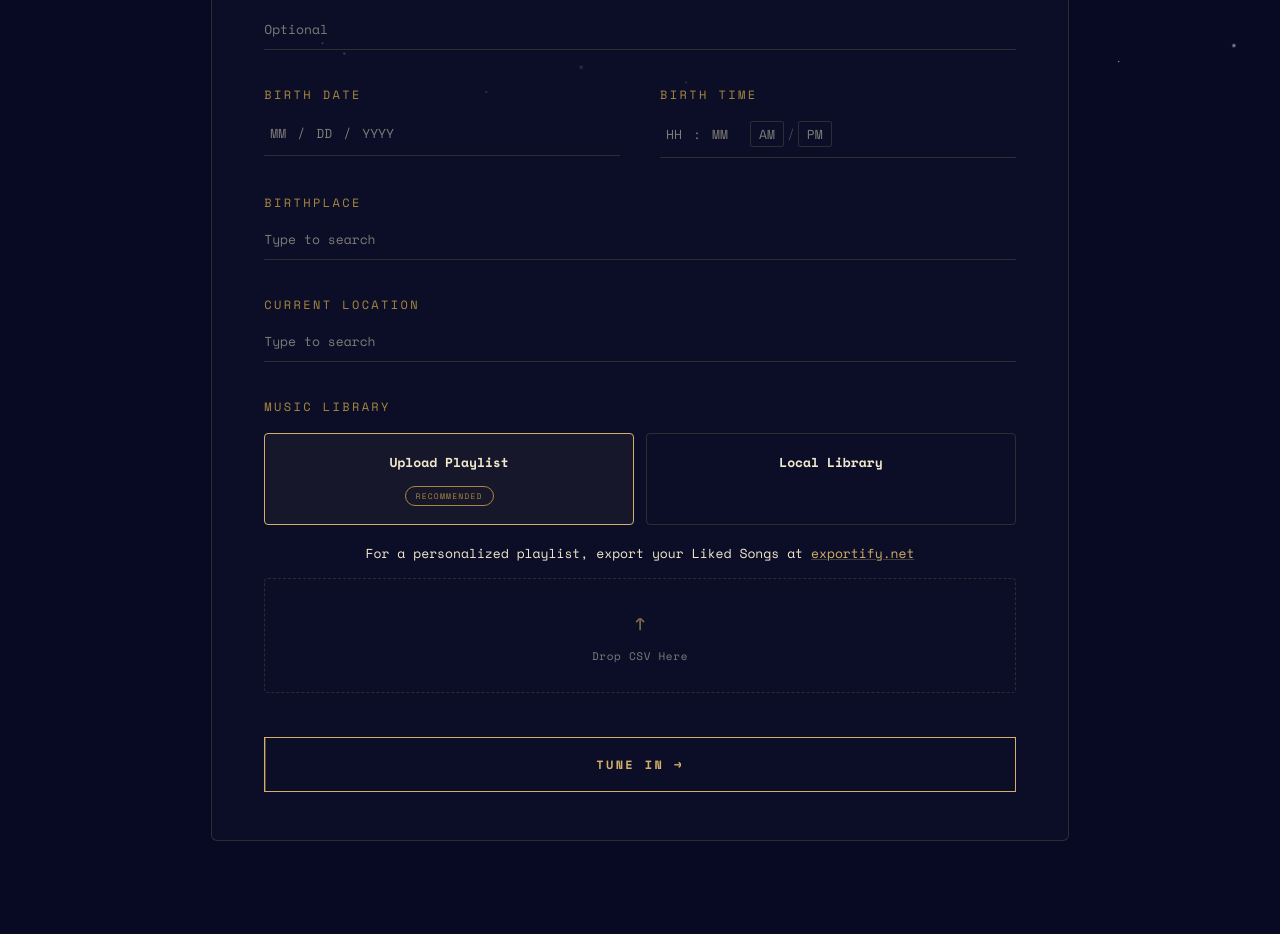
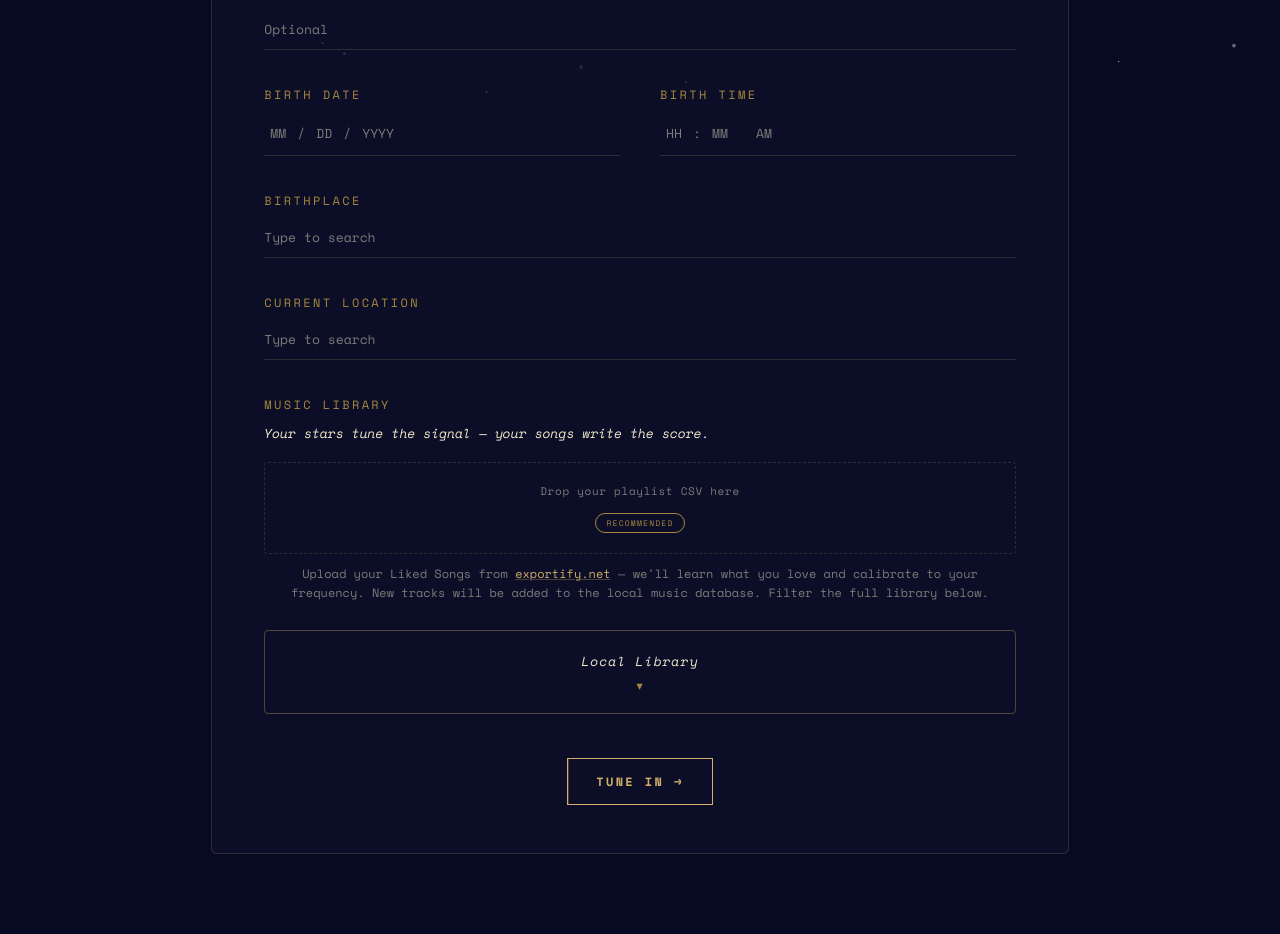
Before and after one commit to meghana-pakala/astral_audio, a Flask app: page / in a window 1280 px wide. Shown: the part 692-1626 px from the top of the page. Before the commit the page ends 1533 px from the top, so only its background shows below. Run offline with Flask 3, Linux system fonts and the light colour scheme; parts of the project's set-up code (start-up, migrations or seed data) failed here and were passed over.

Commit message:
updated library filters

```diff
--- a/app/templates/index.html
+++ b/app/templates/index.html
@@ -152,9 +152,6 @@ body::before{
 .seg-display::placeholder{color:var(--text-dim)}
 .seg-display:hover{background:var(--border-dim);color:var(--gold-pale)}
 .seg-display.open,.seg-display:focus{background:rgba(212,175,106,0.15);color:var(--gold);outline:none}
-.ampm-btn{font-family:var(--mono);font-size:13px;border:1px solid var(--border);background:transparent;cursor:pointer;padding:2px 8px;border-radius:2px;outline:none;color:var(--text-dim);transition:color .15s,border-color .15s,background .15s}
-.ampm-btn.ampm-selected{color:var(--cream);border-color:var(--cream);background:rgba(255,248,230,.06)}
-.ampm-sep{color:var(--text-dim);opacity:.5;padding:0 3px;font-family:var(--mono);font-size:13px;user-select:none}
 .seg-sep{font-family:var(--mono);font-size:13px;color:var(--text-dim);padding:0 5px;user-select:none}
 .seg-picker{display:none;position:absolute;top:calc(100% + 6px);left:50%;transform:translateX(-50%);z-index:100;background:var(--navy-card);border:1px solid var(--border-h);border-radius:4px;width:72px;overflow:hidden;box-shadow:0 8px 32px rgba(0,0,0,.7)}
 .seg-picker.open{display:block}
@@ -169,20 +166,21 @@ body::before{
 .picker-item.selected{color:var(--gold);font-size:13px}
 .picker-item.picker-highlight{color:var(--gold-pale);background:rgba(212,175,106,0.12)}
 
-/* ── Library toggle ── */
-.lib-toggle{display:grid;grid-template-columns:1fr 1fr;gap:12px;padding-top:10px}
-.lib-opt{border:1px solid var(--border);border-radius:4px;padding:18px 20px;cursor:pointer;text-align:center;transition:all .25s}
-.lib-opt.on{border-color:var(--gold);background:rgba(212,175,106,.06)}
-.lib-opt:hover{border-color:var(--border-h)}
-.lib-t{font-family:var(--mono);font-size:13px;font-weight:700;color:var(--cream);margin-bottom:6px}
-.lib-s{font-size:10px;color:var(--text-dim)}
-.lib-badge{display:inline-block;margin-top:8px;padding:3px 10px;border:1px solid var(--gold-dim);border-radius:20px;font-size:8px;letter-spacing:.15em;text-transform:uppercase;color:var(--gold-dim)}
+/* ── Library ── */
+.lib-tagline{font-family:var(--mono);font-style:italic;font-size:13px;color:var(--cream);margin:10px 0 18px;line-height:1.6}
+.lib-tagline-sub{color:var(--text-dim);font-style:normal;font-family:var(--mono);font-size:12px;line-height:1.6;text-align:center}
+.lib-tagline-sub a{color:var(--gold);text-decoration:underline;text-decoration-color:rgba(212,175,106,.3)}
+.lib-badge{display:inline-block;padding:3px 10px;border:1px solid var(--gold-dim);border-radius:20px;font-size:8px;letter-spacing:.15em;text-transform:uppercase;color:var(--gold-dim)}
+.lib-filter-box{border:1px solid var(--border-mid);border-radius:4px;margin-bottom:36px}
+.lib-filter-toggle{width:100%;background:none;border:none;padding:20px;display:flex;flex-direction:column;align-items:center;gap:6px;cursor:pointer;font-family:var(--mono);font-size:13px;letter-spacing:.08em;color:var(--cream);text-transform:none;text-align:center}
+.lib-filter-toggle:hover{background:rgba(212,175,106,.03)}
+.lib-filter-toggle em{font-style:italic}
+.filter-chevron{color:var(--gold-dim);font-size:16px;transition:transform .2s;line-height:1}
+.lib-filter-panel{padding:0 16px 16px}
+.lib-pool-count{color:var(--text-dim);text-transform:none;letter-spacing:0;font-size:11px}
 
 /* ── Upload ── */
-.library-panel{padding-top:0;margin-bottom:36px}
-.library-upload-hint{font-size:13px;color:var(--cream);margin-bottom:14px;line-height:1.6;text-align:center;font-family:var(--mono)}
-.library-upload-hint a{color:var(--gold);text-decoration:underline;text-decoration-color:rgba(212,175,106,.3)}
-.upload-area{position:relative;border:1px dashed var(--border);border-radius:4px;padding:28px;text-align:center;transition:border-color .2s,background .2s;cursor:pointer}
+.upload-area{position:relative;border:1px dashed var(--border);border-radius:4px;padding:20px;text-align:center;transition:border-color .2s,background .2s;cursor:pointer}
 .upload-area:hover,.upload-area.drag-over{border-color:var(--border-h);background:rgba(212,175,106,0.04)}
 .upload-input{position:absolute;inset:0;width:100%;height:100%;opacity:0;cursor:pointer}
 .upload-label{display:flex;flex-direction:column;align-items:center;gap:8px;pointer-events:none}
@@ -201,7 +199,7 @@ body::before{
 .row-break{width:100%;height:0}
 
 /* ── Submit button ── */
-.btn-gen{display:block;width:100%;padding:18px 32px;background:transparent;border:1px solid var(--gold);color:var(--gold);font-family:var(--mono);font-size:12px;font-weight:700;letter-spacing:.2em;text-transform:uppercase;cursor:pointer;transition:all .3s;margin-top:44px;position:relative;overflow:hidden}
+.btn-gen{display:block;width:fit-content;margin:44px auto 0;padding:14px 28px;background:transparent;border:1px solid var(--gold);color:var(--gold);font-family:var(--mono);font-size:12px;font-weight:700;letter-spacing:.2em;text-transform:uppercase;cursor:pointer;transition:all .3s;position:relative;overflow:hidden}
 .btn-gen::before{content:'';position:absolute;inset:0;background:var(--gold);transform:translateX(-100%);transition:transform .3s;z-index:-1}
 .btn-gen:hover{color:var(--navy)}
 .btn-gen:hover::before{transform:translateX(0)}
@@ -261,7 +259,6 @@ background-image:
 @media(max-width:960px){
   .form-card{padding:32px 24px}
   .form-row2{grid-template-columns:1fr;gap:0}
-  .lib-toggle{grid-template-columns:1fr}
   .birth-time-col{padding-top:28px}
 
   /* Hero: stack chart above text on narrow screens */
@@ -593,9 +590,10 @@ background-image:
                 <div class="seg-picker" id="pickerMin"><div class="picker-scroll-wrap"><div class="picker-scroll" id="scrollMin"></div></div></div>
               </div>
               <span class="seg-sep" style="padding:0 8px"></span>
-              <button class="ampm-btn" id="ampmAM" tabindex="-1" type="button">AM</button>
-              <span class="ampm-sep">/</span>
-              <button class="ampm-btn" id="ampmPM" tabindex="-1" type="button">PM</button>
+              <div class="seg" id="segAmpm">
+                <input class="seg-display" id="dispAmpm" tabindex="7" type="text" maxlength="2" size="2" placeholder="AM" autocomplete="off" readonly>
+                <div class="seg-picker" id="pickerAmpm"><div class="picker-scroll-wrap"><div class="picker-scroll" id="scrollAmpm" style="height:auto;max-height:72px"></div></div></div>
+              </div>
             </div>
             <input type="hidden" id="birth_time" name="birth_time">
           </div>
@@ -605,7 +603,7 @@ background-image:
         <div class="form-group">
           <label class="lbl">Birthplace</label>
           <div class="location-wrap">
-            <input class="inp" type="text" id="birth_location" tabindex="7" placeholder="Type to search" autocomplete="off">
+            <input class="inp" type="text" id="birth_location" tabindex="8" placeholder="Type to search" autocomplete="off">
             <div class="autocomplete-list" id="birthList"></div>
             <span class="loc-check" id="birthCheck">✓</span>
           </div>
@@ -619,7 +617,7 @@ background-image:
         <div class="form-group">
           <label class="lbl">Current Location</label>
           <div class="location-wrap">
-            <input class="inp" type="text" id="current_location" tabindex="8" placeholder="Type to search" autocomplete="off">
+            <input class="inp" type="text" id="current_location" tabindex="9" placeholder="Type to search" autocomplete="off">
             <div class="autocomplete-list" id="currentList"></div>
             <span class="loc-check" id="currentCheck">✓</span>
           </div>
@@ -630,40 +628,45 @@ background-image:
         </div>
 
         <!-- Music Library -->
-        <div class="form-group" style="margin-bottom:18px">
+        <div class="form-group" style="margin-bottom:14px">
           <label class="lbl">Music Library</label>
-          <div class="lib-toggle">
-            <div class="lib-opt on" id="optUpload">
-              <div class="lib-t">Upload Playlist</div>
-              <span class="lib-badge">Recommended</span>
-            </div>
-            <div class="lib-opt" id="optPool">
-              <div class="lib-t">Local Library</div>
-              <div class="lib-s">{% if pool_count %}~{{ ((pool_count + 500) // 1000) }}K Song Database{% endif %}</div>
-            </div>
-          </div>
-          <input type="hidden" id="library_choice" name="library_choice" value="upload">
+          <p class="lib-tagline">Your stars tune the signal — your songs write the score.</p>
         </div>
 
-        <!-- Pool panel (hidden by default) -->
-        <div class="library-panel" id="panelPool" style="display:none">
-          <div class="form-group" style="margin-bottom:20px">
+        <!-- Upload -->
+        <div class="upload-area" id="uploadArea" style="margin-bottom:10px">
+          <input class="upload-input" type="file" id="csvFile" name="liked_songs_csv" accept=".csv">
+          <label class="upload-label" for="csvFile">
+            <span class="upload-primary" id="uploadPrimary">Drop your playlist CSV here</span>
+            <span class="lib-badge" style="margin-top:6px">Recommended</span>
+          </label>
+          <button type="button" id="clearUploadBtn" onclick="clearUpload(event)" style="display:none;position:absolute;top:8px;right:10px;background:none;border:none;color:var(--gold);cursor:pointer;font-size:1.1rem;line-height:1;opacity:0.7;padding:4px;z-index:2" title="Remove file">&times;</button>
+        </div>
+        <p class="lib-tagline-sub" style="margin-bottom:28px">Upload your Liked Songs from <a href="https://exportify.net" target="_blank" rel="noopener">exportify.net</a> — we'll learn what you love and calibrate to your frequency. New tracks will be added to the local music database. Filter the full library below.</p>
+
+        <!-- Filter collapsible -->
+        <div class="lib-filter-box" id="filterBox">
+          <button type="button" class="lib-filter-toggle" id="filterToggle" onclick="toggleFilters()">
+            <span><em>Local Library</em><br><span class="lib-pool-count">{% if pool_count %}~{{ ((pool_count + 500) // 1000) }}K Songs{% endif %}</span></span>
+            <span class="filter-chevron" id="filterChevron">▾</span>
+          </button>
+          <div class="lib-filter-panel" id="filterPanel" style="display:none">
+            <div class="form-group" style="margin-bottom:20px;padding-top:18px">
               <div class="filter-label">Genre</div>
               <div class="pill-group">
                 <label class="check-pill"><input type="checkbox" name="genre_filter" value="acoustic"><span>Acoustic / Folk</span></label>
                 <label class="check-pill"><input type="checkbox" name="genre_filter" value="alternative"><span>Alternative</span></label>
                 <label class="check-pill"><input type="checkbox" name="genre_filter" value="country"><span>Country</span></label>
-              <label class="check-pill"><input type="checkbox" name="genre_filter" value="edm"><span>EDM</span></label>
-              <label class="check-pill"><input type="checkbox" name="genre_filter" value="funk"><span>Funk</span></label>
-              <label class="check-pill"><input type="checkbox" name="genre_filter" value="hip hop"><span>Hip-Hop</span></label>
-              <label class="check-pill"><input type="checkbox" name="genre_filter" value="metal"><span>Metal</span></label>
+                <label class="check-pill"><input type="checkbox" name="genre_filter" value="electronic"><span>Electronic / EDM</span></label>
+                <label class="check-pill"><input type="checkbox" name="genre_filter" value="funk"><span>Funk / Disco</span></label>
+                <label class="check-pill"><input type="checkbox" name="genre_filter" value="hip_hop"><span>Hip-Hop</span></label>
+                <label class="check-pill"><input type="checkbox" name="genre_filter" value="jazz_blues"><span>Jazz / Blues</span></label>
                 <label class="check-pill"><input type="checkbox" name="genre_filter" value="pop"><span>Pop</span></label>
-              <label class="check-pill"><input type="checkbox" name="genre_filter" value="punk"><span>Punk</span></label>
                 <label class="check-pill"><input type="checkbox" name="genre_filter" value="r&b"><span>R&amp;B / Soul</span></label>
                 <label class="check-pill"><input type="checkbox" name="genre_filter" value="rock"><span>Rock</span></label>
               </div>
             </div>
-          <div class="form-group" style="margin-bottom:0">
+            <div class="form-group" style="margin-bottom:4px">
               <div class="filter-label">Decade</div>
               <div class="pill-group">
                 <label class="check-pill"><input type="checkbox" name="decade_filter" value="pre1960"><span style="text-transform:none">Pre-1960s</span></label>
@@ -677,18 +680,6 @@ background-image:
                 <label class="check-pill"><input type="checkbox" name="decade_filter" value="2020"><span style="text-transform:none">2020s</span></label>
               </div>
             </div>
-        </div>
-
-        <!-- Upload panel (hidden by default) -->
-        <div class="library-panel" id="panelUpload">
-          <p class="library-upload-hint">For a personalized playlist, export your Liked Songs at <a href="https://exportify.net" target="_blank" rel="noopener">exportify.net</a></p>
-          <div class="upload-area" id="uploadArea">
-            <input class="upload-input" type="file" id="csvFile" name="liked_songs_csv" accept=".csv">
-            <label class="upload-label" for="csvFile">
-              <span class="upload-icon">↑</span>
-              <span class="upload-primary" id="uploadPrimary">Drop CSV Here</span>
-            </label>
-            <button type="button" id="clearUploadBtn" onclick="clearUpload(event)" style="display:none;position:absolute;top:8px;right:10px;background:none;border:none;color:var(--gold);cursor:pointer;font-size:1.1rem;line-height:1;opacity:0.7;padding:4px;z-index:2" title="Remove file">&times;</button>
           </div>
         </div>
 
@@ -856,17 +847,16 @@ async function geocodeCity(name) {
   } catch { return null; }
 }
 
-// ── Library toggle ──
-document.getElementById('optPool').addEventListener('click', function() {
-  this.classList.add('on'); document.getElementById('optUpload').classList.remove('on');
-  document.getElementById('panelPool').style.display='block'; document.getElementById('panelUpload').style.display='none';
-  document.getElementById('library_choice').value='pool';
-});
-document.getElementById('optUpload').addEventListener('click', function() {
-  this.classList.add('on'); document.getElementById('optPool').classList.remove('on');
-  document.getElementById('panelUpload').style.display='block'; document.getElementById('panelPool').style.display='none';
-  document.getElementById('library_choice').value='upload';
-});
+// ── Filter toggle ──
+function toggleFilters() {
+  var panel = document.getElementById('filterPanel');
+  var chevron = document.getElementById('filterChevron');
+  var open = panel.style.display === 'none';
+  panel.style.display = open ? 'block' : 'none';
+  chevron.style.transform = open ? 'rotate(180deg)' : '';
+}
+
+// ── Upload area ──
 (function() {
   var area  = document.getElementById('uploadArea');
   var input = document.getElementById('csvFile');
@@ -875,12 +865,13 @@ document.getElementById('optUpload').addEventListener('click', function() {
   var clearBtn = document.getElementById('clearUploadBtn');
 
   var uploadIcon = document.querySelector('#uploadArea .upload-icon');
+  var badge = document.querySelector('#uploadArea .lib-badge');
 
   function setFile(name) {
     if (uploadIcon) uploadIcon.style.display = 'none';
+    if (badge) badge.style.display = 'none';
     label.textContent = name;
-    label.style.fontSize = '14px';
-    label.style.color = 'var(--cream)';
+    label.style.color = 'var(--gold-dim)';
     label.style.letterSpacing = '0';
     area.style.borderColor = 'rgba(212,175,106,0.5)';
     clearBtn.style.display = 'block';
@@ -889,8 +880,8 @@ document.getElementById('optUpload').addEventListener('click', function() {
   function clearFile() {
     input.value = '';
     if (uploadIcon) uploadIcon.style.display = '';
-    label.textContent = 'Drop CSV Here';
-    label.style.fontSize = '';
+    if (badge) badge.style.display = '';
+    label.textContent = 'Drop your playlist CSV here';
     label.style.color = '';
     label.style.letterSpacing = '';
     area.style.borderColor = '';
@@ -948,7 +939,11 @@ var pickerConfigs = [
   {id:'Min', scrollId:'scrollMin', dispId:'dispMin', pickerId:'pickerMin',
    min:0, max:59, pad:2, placeholder:'MM',
    items: Array.from({length:60}, function(_,i){return {value:i, label:String(i).padStart(2,'0')}}),
-   onSelect: function(v){timeState.min=v; syncTime();}, nextId:null},
+   onSelect: function(v){timeState.min=v; syncTime();}, nextId:'dispAmpm'},
+  {id:'Ampm', scrollId:'scrollAmpm', dispId:'dispAmpm', pickerId:'pickerAmpm',
+   placeholder:'AM',
+   items: [{value:'AM', label:'AM'}, {value:'PM', label:'PM'}],
+   onSelect: function(v){timeState.ampm=v; syncTime();}, nextId:null},
 ];
 
 function getCfg(dispId) { return pickerConfigs.find(function(c){return c.dispId===dispId;}); }
@@ -1163,11 +1158,12 @@ function bindInput(cfg) {
       var highlighted = scroll.querySelector('.picker-item.picker-highlight');
       if (highlighted) {
         e.preventDefault();
-        var val = parseInt(highlighted.dataset.value);
-        inp.value = String(val).padStart(cfg.pad, '0');
+        var rawVal = highlighted.dataset.value;
+        var val = (cfg.id === 'Ampm') ? rawVal : parseInt(rawVal);
+        inp.value = (cfg.id === 'Ampm') ? rawVal : String(val).padStart(cfg.pad, '0');
         cfg.onSelect(val);
         markSelected(cfg, val);
-        scrollToValue(cfg, val);
+        if (cfg.id !== 'Ampm') scrollToValue(cfg, val);
         scroll.querySelectorAll('.picker-item').forEach(function(el){ el.classList.remove('picker-highlight'); });
         closePicker();
         if (cfg.nextId) {
@@ -1178,24 +1174,22 @@ function bindInput(cfg) {
         closePicker();
       }
     }
+
+    // AM/PM: type 'a' for AM, 'p' for PM
+    if (cfg.id === 'Ampm') {
+      if (e.key === 'a' || e.key === 'A') {
+        e.preventDefault();
+        inp.value = 'AM'; cfg.onSelect('AM'); markSelected(cfg, 'AM'); closePicker();
+      } else if (e.key === 'p' || e.key === 'P') {
+        e.preventDefault();
+        inp.value = 'PM'; cfg.onSelect('PM'); markSelected(cfg, 'PM'); closePicker();
+      }
+    }
   });
 }
 
 pickerConfigs.forEach(bindInput);
 
-// AM/PM
-document.getElementById('ampmAM').addEventListener('click', function(){
-  timeState.ampm = 'AM';
-  document.getElementById('ampmAM').classList.add('ampm-selected');
-  document.getElementById('ampmPM').classList.remove('ampm-selected');
-  syncTime();
-});
-document.getElementById('ampmPM').addEventListener('click', function(){
-  timeState.ampm = 'PM';
-  document.getElementById('ampmPM').classList.add('ampm-selected');
-  document.getElementById('ampmAM').classList.remove('ampm-selected');
-  syncTime();
-});
 
 document.addEventListener('click', function(){ closePicker(); });
 document.querySelectorAll('.seg-picker').forEach(function(p){
```
Lines whose indentation alone changed are shown as unchanged.
